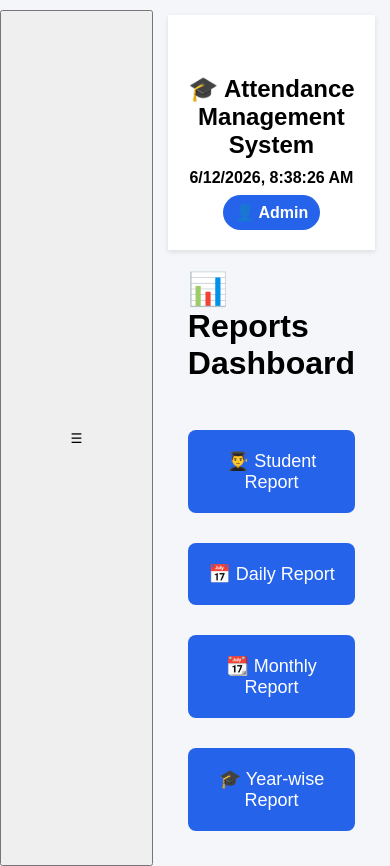
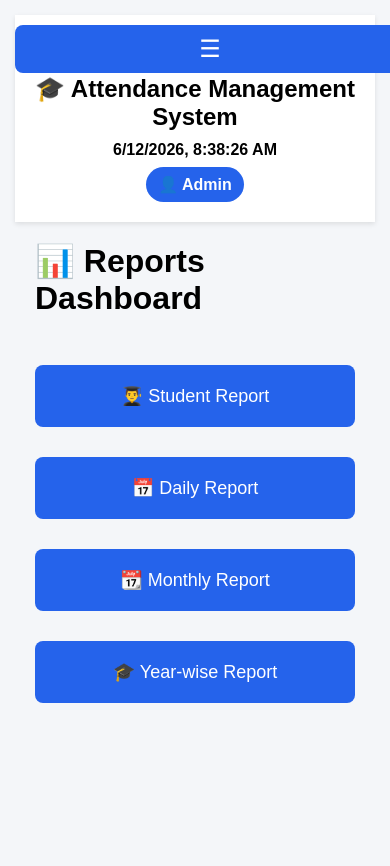
Before and after one commit to Sukumar96-tech/Attendance-management-system, a Next.js app: page /admin/reports in a window 390 px wide. After the commit the page ends 844 px from the top, so only its background shows below. Built offline with nearby package versions, Linux system fonts and the light colour scheme.

Commit message:
Refactor sidebar and mobile menu styles

```diff
--- a/app/globals.css
+++ b/app/globals.css
@@ -1021,27 +1021,37 @@ font-size:18px;
   }
 }
 /* ===========================
-   Responsive Sidebar
+   Professional Mobile Sidebar
 =========================== */
 
-.menu-btn{
+.mobile-menu-btn{
 display:none;
 position:fixed;
 top:15px;
 left:15px;
-z-index:1001;
+z-index:2000;
 background:#2563eb;
-color:white;
+color:#fff;
 border:none;
-padding:10px 15px;
+padding:10px 14px;
+font-size:24px;
 border-radius:8px;
-font-size:24px;
 cursor:pointer;
 }
 
-@media(max-width:768px){
+.sidebar-overlay{
+position:fixed;
+top:0;
+left:0;
+width:100%;
+height:100%;
+background:rgba(0,0,0,.45);
+z-index:1500;
+}
 
-.menu-btn{
+@media (max-width:768px){
+
+.mobile-menu-btn{
 display:block;
 }
 
@@ -1052,13 +1062,53 @@ left:-280px;
 width:260px;
 height:100vh;
 background:#1e3a8a;
+padding:20px;
 transition:.3s;
-z-index:1000;
+z-index:2001;
 overflow-y:auto;
 }
 
-.sidebar.show{
+.sidebar-open{
 left:0;
+}
+
+.sidebar h2{
+font-size:30px;
+text-align:center;
+margin-bottom:25px;
+}
+
+.sidebar ul{
+list-style:none;
+padding:0;
+}
+
+.sidebar li{
+margin:12px 0;
+}
+
+.sidebar a{
+display:block;
+padding:10px;
+color:#fff;
+text-decoration:none;
+font-size:18px;
+}
+
+.active-menu{
+background:#2563eb;
+border-radius:8px;
+}
+
+.logout-btn{
+width:100%;
+margin-top:25px;
+padding:12px;
+background:#dc2626;
+color:#fff;
+border:none;
+border-radius:8px;
+font-size:18px;
 }
 
 .main-content{
@@ -1067,28 +1117,12 @@ width:100%;
 padding:15px;
 }
 
-.topbar{
-padding-top:60px;
-}
-
-.cards{
-grid-template-columns:1fr;
-}
-
-.student-grid{
-grid-template-columns:1fr;
-}
-
-.student-summary{
-grid-template-columns:1fr;
-}
-
-.reports-grid{
-grid-template-columns:1fr;
-}
-
+.cards,
+.student-grid,
+.student-summary,
+.reports-grid,
 .action-grid{
-grid-template-columns:1fr;
+grid-template-columns:1fr !important;
 }
 
 .students-header{
@@ -1109,8 +1143,25 @@ overflow-x:auto;
 white-space:nowrap;
 }
 
-.btn,
-button{
-max-width:100%;
+.topbar{
+padding-top:60px;
 }
-  }
+}
+
+/* Desktop */
+
+@media (min-width:769px){
+
+.mobile-menu-btn,
+.sidebar-overlay{
+display:none;
+}
+
+.sidebar{
+position:relative;
+left:0;
+width:250px;
+height:100vh;
+}
+
+}
```
